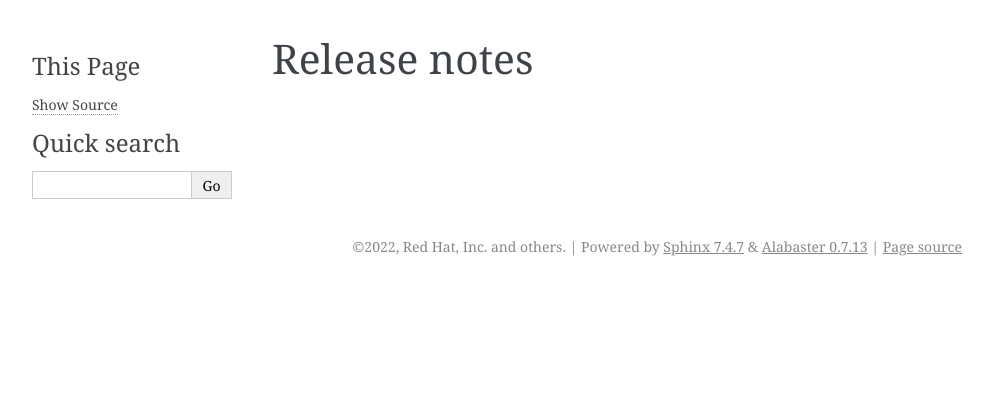
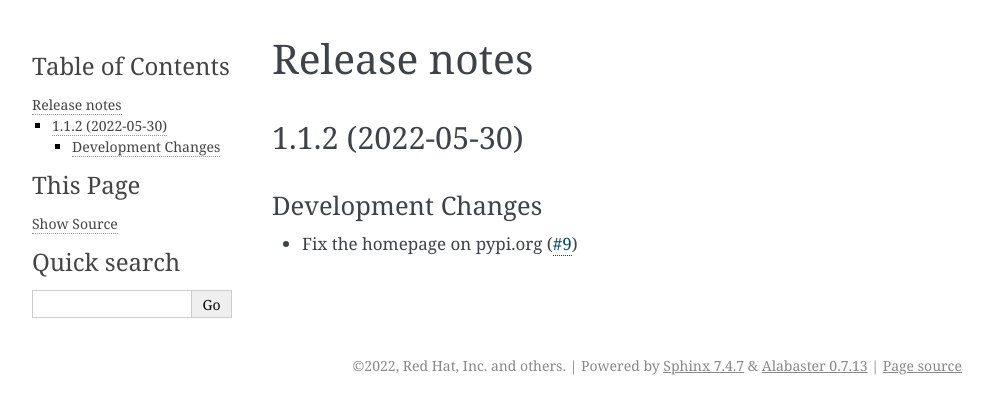
Before and after one commit to fedora-infra/the-new-hotness-messages, a Sphinx documentation site: the page built from docs/release-notes.rst, in a window 1280 px wide. Shown: the top 414 px of the page, without its empty margins (148-1141 px from the left). Built offline with Sphinx 7.4.7, drawn with Linux system fonts in a browser that asks for light colours.

Commit message:
the-new-hotness schema 1.1.2
Signed-off-by: Michal Konečný <mkonecny@redhat.com>

```diff
--- a/docs/release-notes.rst
+++ b/docs/release-notes.rst
@@ -3,3 +3,13 @@ Release notes
 =============
 
 .. towncrier release notes start
+
+
+1.1.2 (2022-05-30)
+==================
+
+Development Changes
+-------------------
+
+* Fix the homepage on pypi.org
+  (`#9 <https://github.com/fedora-infra/the-new-hotness-messages/issues/9>`_)
--- a/hotness_schema/__init__.py
+++ b/hotness_schema/__init__.py
@@ -17,4 +17,4 @@
 
 from .messages import UpdateDrop, UpdateBugFile  # noqa: F401
 
-__version__ = "1.1.1"
+__version__ = "1.1.2"
```
Also changed, not shown: 1 other file.
